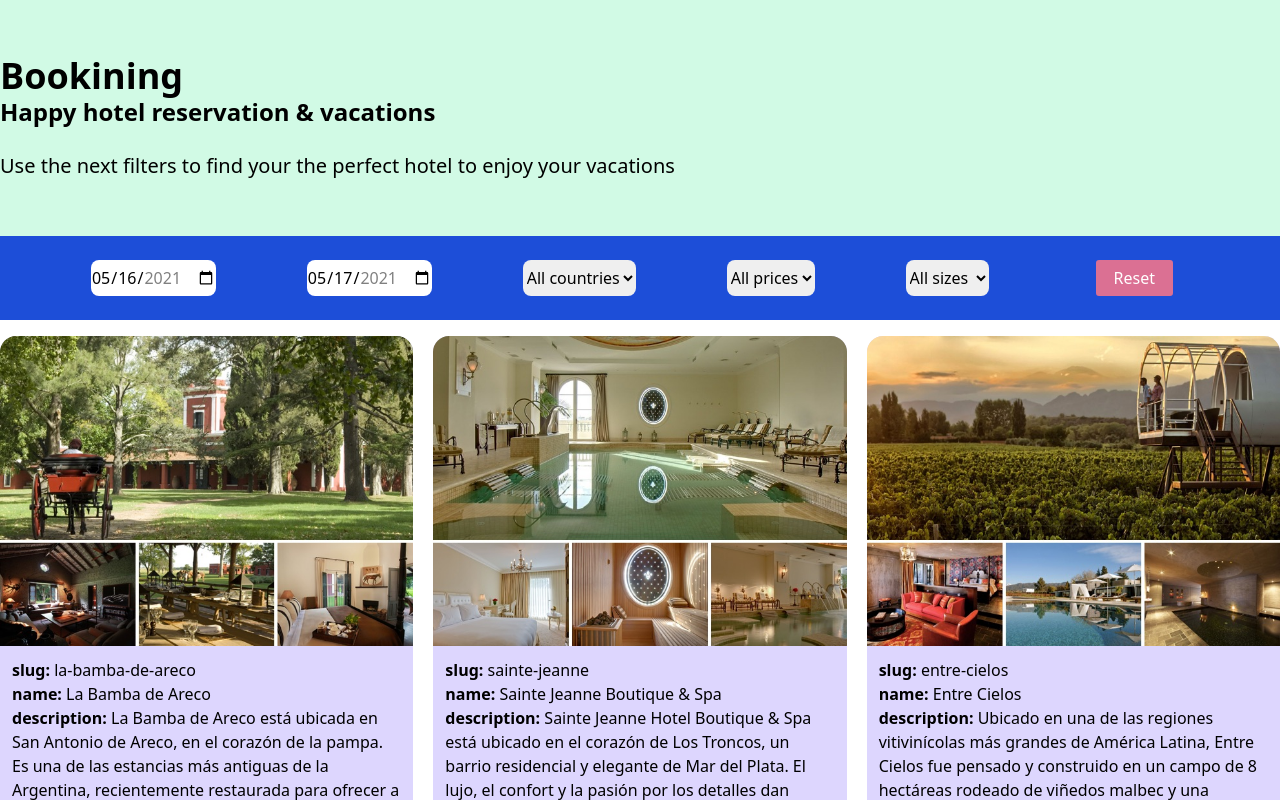
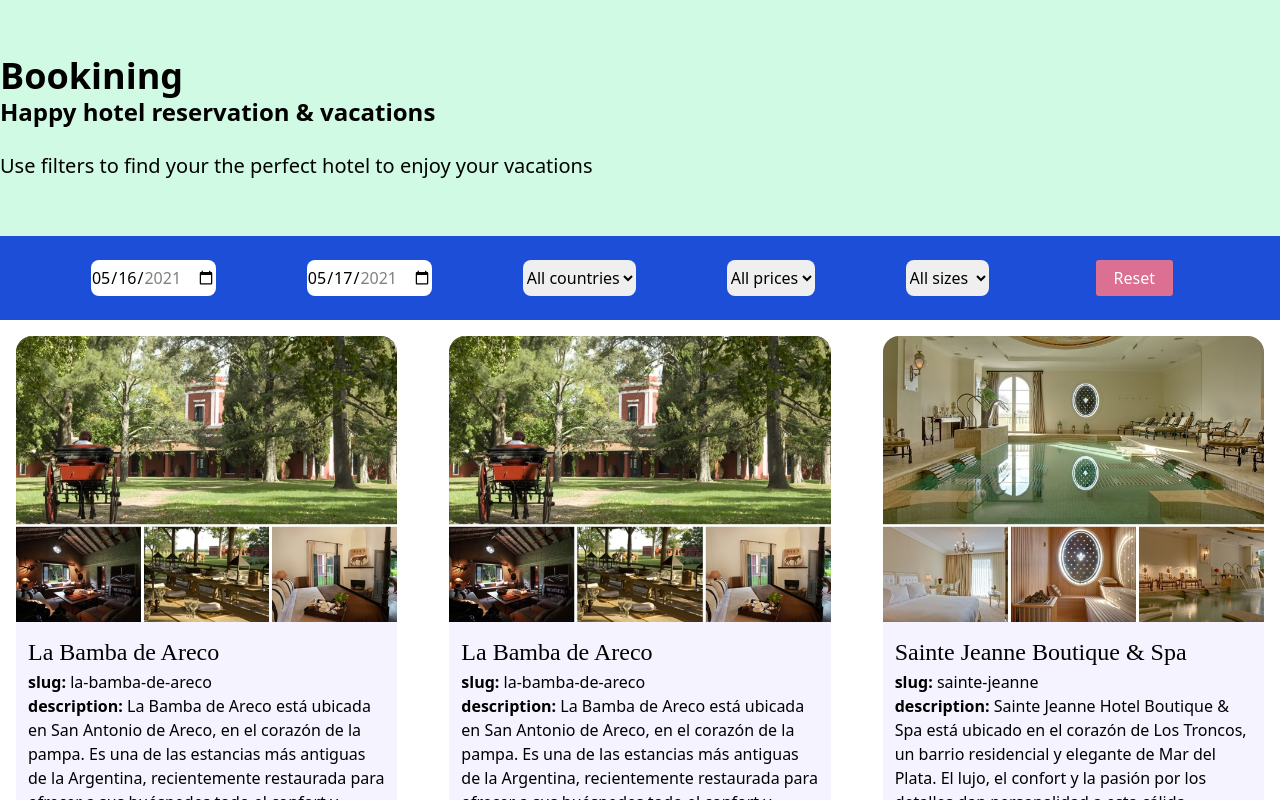
Before and after one commit to AlejoRondon/hotel-booking, a React (Create React App) app: page / in a window 1280 px wide. Shown: the top 800 px of the page. Built offline with nearby package versions, Linux system fonts and the light colour scheme.

Commit message:
Applying style-components

```diff
--- a/src/App.jsx
+++ b/src/App.jsx
@@ -5,20 +5,11 @@ import React, { useState } from 'react'
 import Hotels from './components/Hotels'
 import translate from 'google-translate-open-api'
 
-// async function translateSome(some2Translate) {
-//   const result = await translate(some2Translate, {
-//     tld: 'cn',
-//     to: 'zh-CN',
-//   })
-//   const data = result.data[0]
-//   console.log('traslated: ' + data)
-//   return data
-// }
+import styled, { css } from 'styled-components'
+
 function App() {
-  // translateSome('hola')
-
   const [filteredHotelList, setFilteredHotelList] = useState(hotelsDataDB)
-  const [headerText, setHeaderText] = useState('Use the next filters to find your the perfect hotel to enjoy your vacations')
+  const [headerText, setHeaderText] = useState('Use filters to find your the perfect hotel to enjoy your vacations')
   //Getting all countries
   let countriesList = hotelsDataDB.map(hotel => {
     return hotel.country
@@ -38,7 +29,7 @@ function App() {
     //Checking if filters is empty ===> Filters were resetted
     if (filters && Object.keys(filters).length === 0 && filters.constructor === Object) {
       console.log('Filters is empty(Filters were resetted) - All hotels list will be showed')
-      setHeaderText('Use the next filters to find your the perfect hotel to enjoy your vacations')
+      setHeaderText('Use filters to find your the perfect hotel to enjoy your vacations')
       setFilteredHotelList(hotelsDataDB)
       return
     }
--- /dev/null
+++ b/src/atoms/HeaderTitle.css
@@ -0,0 +1,38 @@
+@import url('https://fonts.googleapis.com/css?family=Coiny');
+
+body {
+  background: #ffffff;
+}
+.cloud-text {
+  font-family: 'Coiny', cursive;
+  -webkit-background-clip: text;
+  -webkit-text-fill-color: transparent;
+  background-image: url(https://s3-us-west-2.amazonaws.com/s.cdpn.io/769286/clouds.jpg);
+  background-size: auto;
+  background-attachment: unset;
+  background-position: 0%;
+  width: 80%;
+  margin: 10%;
+  font-size: 134px;
+  animation: clouds-moving infinite 220s;
+  animation-fill-mode: forwards;
+  animation-play-state: running;
+  animation-timing-function: linear;
+  text-align: center;
+}
+@keyframes clouds-moving {
+  0% {
+    background-position: 0%;
+  }
+  50% {
+    background-position: 100%;
+  }
+  100% {
+    background-position: 0%;
+  }
+}
+.attribute {
+  position: relative;
+  font-size: 26px;
+  text-align: center;
+}
--- /dev/null
+++ b/src/atoms/HeaderTitle.jsx
@@ -0,0 +1,15 @@
+import React from 'react'
+import './HeaderTitle.css'
+function HeaderTitle(props) {
+  return (
+    <>
+      <p class='cloud-text cloud-title'>Moving Cloud Text</p>
+      <p class='cloud-text attribute'>
+        Photo by <a href='https://unsplash.com/photos/Xk0uzYL3lyY?utm_source=unsplash&amp;utm_medium=referral&amp;utm_content=creditCopyText'>Setu Anand</a> on{' '}
+        <a href='https://unsplash.com/search/photos/coal?utm_source=unsplash&amp;utm_medium=referral&amp;utm_content=creditCopyText'>Unsplash</a>
+      </p>
+    </>
+  )
+}
+
+export default HeaderTitle
--- a/src/components/Hotel.jsx
+++ b/src/components/Hotel.jsx
@@ -1,27 +1,36 @@
 import React from 'react'
+import styled, { css } from 'styled-components'
 
-// slug: 'la-bamba-de-areco',
-// name: 'La Bamba de Areco',
-// photo: './images/la-bamba-de-areco.jpg',
-// description: 'La Bamba de Areco está ubicada en San Antonio de Areco, en el corazón de la pampa. Es una de las estancias más antiguas de la Argentina, recientemente restaurada para ofrecer a sus huéspedes todo el confort y esplendor colonial.',
-// availabilityFrom: today.valueOf(),
-// availabilityTo: today.valueOf() + 864000000, // 10 days
-// rooms: 11,
-// city: 'Buenos Aires',
-// country: 'Argentina',
-// price: 4,
+const Header = styled.header`
+  font-size: 1.5em;
+  text-align: center;
+  color: palevioletred;
+`
+const Title = styled.h1`
+  font-size: 1.5em;
+  text-align: center;
+  color: palevioletred;
+`
+// const HotelTitle = (props)=>{
 
+// }
+const HotelTitle = styled.h1`
+  /* background-color: red; */
+  font-family: 'Coiny', cursive;
+  font-size: 1.5rem;
+`
 function Hotel(props) {
   return (
-    <div className='bg-purple-200 my-4 flex flex-col rounded-2xl overflow-hidden'>
+    <div className='bg-purple-50 m-4 flex flex-col rounded-2xl overflow-hidden'>
       <img src={props.photo}></img>
       <div className='p-3'>
+        <HotelTitle>{props.name}</HotelTitle>
         <p>
           <strong>slug:</strong> {props.slug}
         </p>
-        <p>
+        {/* <p>
           <strong>name:</strong> {props.name}
-        </p>
+        </p> */}
         <p>
           <strong>description:</strong> {props.description}
         </p>
--- a/src/data.js
+++ b/src/data.js
@@ -16,6 +16,19 @@ export const hotelsDataDB = [
     country: 'Argentina',
     price: 4,
   },
+  {
+    slug: 'la-bamba-de-areco',
+    name: 'La Bamba de Areco',
+    photo: './images/la-bamba-de-areco.jpg',
+    description: 'La Bamba de Areco está ubicada en San Antonio de Areco, en el corazón de la pampa. Es una de las estancias más antiguas de la Argentina, recientemente restaurada para ofrecer a sus huéspedes todo el confort y esplendor colonial.',
+    availabilityFrom: today.valueOf(),
+    availabilityTo: today.valueOf() + 864000000, // 10 days
+    rooms: 11,
+    city: 'Buenos Aires',
+    country: 'Colombia',
+    price: 4,
+  },
+
   {
     slug: 'sainte-jeanne',
     name: 'Sainte Jeanne Boutique & Spa',
--- a/src/index.css
+++ b/src/index.css
@@ -2,3 +2,4 @@
 @tailwind base;
 @tailwind components;
 @tailwind utilities;
+@import url('https://fonts.googleapis.com/css?family=Coiny');
```
